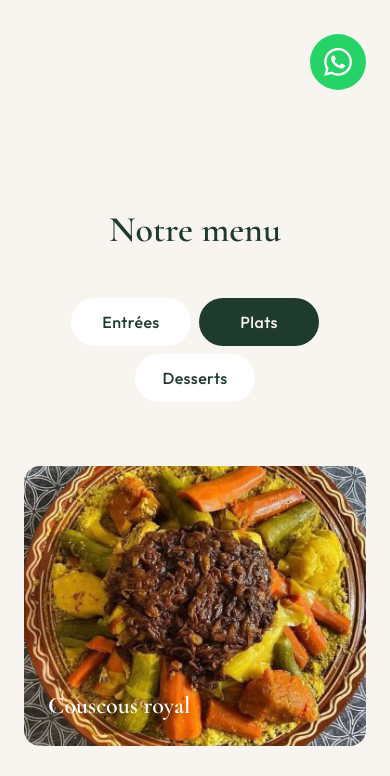
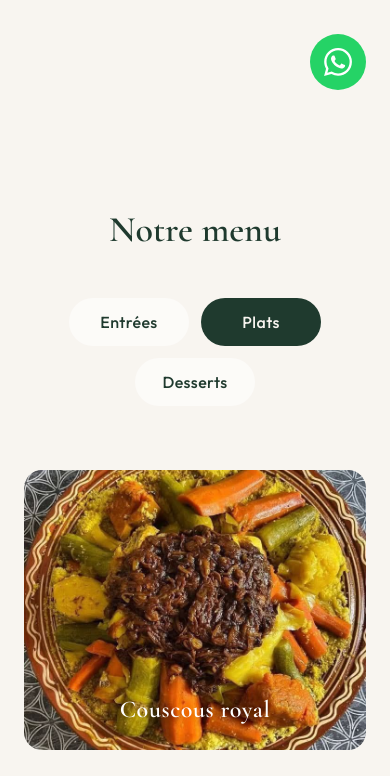
Before and after one commit to traiteurmds/maison-des-saveurs-site, a Next.js app: page / in a window 390 px wide. Shown: the part 730-1506 px from the top of the page. Built offline with nearby package versions, Linux system fonts and the light colour scheme.

Commit message:
ajout page accueil

```diff
--- a/app/components/Menu3DExperience.tsx
+++ b/app/components/Menu3DExperience.tsx
@@ -122,14 +122,22 @@ export default function Menu3DExperience() {
   }, [openDish]);
 
   return (
-    <section id="menu" className="border-t border-deep-green/10 bg-beige py-24" aria-labelledby="menu-heading">
+    <section
+      id="menu"
+      className="relative overflow-hidden border-t border-deep-green/10 bg-beige py-24"
+      aria-labelledby="menu-heading"
+    >
+      <div
+        aria-hidden
+        className="pointer-events-none absolute inset-0 bg-gradient-to-b from-white/30 via-transparent to-beige-dark/10"
+      />
       <div className="mx-auto max-w-7xl px-6">
         <h2 id="menu-heading" className="text-center font-serif text-4xl font-semibold text-deep-green md:text-5xl">
           Notre menu
         </h2>
 
         <motion.div
-          className="mt-12 flex flex-wrap justify-center gap-2"
+          className="mt-12 flex flex-wrap justify-center gap-3"
           initial={{ opacity: 0, y: 12 }}
           whileInView={{ opacity: 1, y: 0 }}
           viewport={{ once: true }}
@@ -140,10 +148,10 @@ export default function Menu3DExperience() {
               key={cat.id}
               type="button"
               onClick={() => setActiveCategory(cat.id)}
-              className={`min-h-[48px] min-w-[120px] rounded-full px-6 py-3 font-medium tracking-wide transition-all duration-300 ease-out md:min-w-[140px] ${
+              className={`min-h-[48px] min-w-[120px] rounded-full px-6 py-3 font-medium tracking-wide transition-all duration-300 ease-out md:min-w-[140px] focus-visible:outline-none focus-visible:ring-2 focus-visible:ring-deep-green/30 ${
                 activeCategory === cat.id
-                  ? "bg-deep-green text-beige shadow-lg"
-                  : "bg-white text-deep-green shadow-md hover:-translate-y-0.5 hover:shadow-lg"
+                  ? "border border-beige/10 bg-deep-green text-beige shadow-lg shadow-deep-green/20 hover:-translate-y-0.5 hover:shadow-xl"
+                  : "border border-deep-green/15 bg-white/55 text-deep-green shadow-md hover:-translate-y-0.5 hover:bg-white/80 hover:shadow-lg"
               }`}
             >
               {cat.label}
@@ -172,7 +180,7 @@ export default function Menu3DExperience() {
                 tabIndex={0}
                 onClick={() => setOpenDish(dish)}
                 onKeyDown={(e) => e.key === "Enter" && setOpenDish(dish)}
-                className="group relative h-full w-full cursor-pointer overflow-hidden rounded-[16px] shadow-lg transition-[box-shadow,transform] duration-[350ms] ease hover:shadow-[0_20px_40px_rgba(0,0,0,0.15)]"
+                  className="group relative h-full w-full cursor-pointer overflow-hidden rounded-[18px] border border-deep-green/10 bg-white/40 shadow-lg transition-[box-shadow,transform] duration-[350ms] ease hover:shadow-[0_26px_70px_rgba(15,31,24,0.22)]"
               >
                 <Image
                   src={dish.image}
@@ -181,13 +189,14 @@ export default function Menu3DExperience() {
                   loading="lazy"
                   sizes="(max-width: 640px) 100vw, (max-width: 1024px) 50vw, 400px"
                   quality={80}
-                  className="h-full w-full object-cover transition-transform duration-[350ms] ease group-hover:scale-[1.05]"
+                    className="h-full w-full object-cover transition-transform duration-[350ms] ease group-hover:scale-[1.06]"
                 />
-                <div className="absolute inset-0 bg-gradient-to-t from-black/70 to-transparent" aria-hidden />
+                  <div className="absolute inset-0 bg-gradient-to-t from-black/75 to-transparent" aria-hidden />
                 <div
-                  className="absolute inset-0 opacity-0 transition-opacity duration-300 group-hover:opacity-100"
+                    className="absolute inset-0 opacity-0 transition-opacity duration-300 group-hover:opacity-100"
                   style={{
-                    background: "linear-gradient(135deg, transparent 40%, rgba(212,175,55,0.08) 50%, transparent 60%)",
+                      background:
+                        "linear-gradient(135deg, transparent 40%, rgba(212,175,55,0.10) 50%, transparent 60%)",
                   }}
                   aria-hidden
                 />
@@ -195,7 +204,7 @@ export default function Menu3DExperience() {
                   className="absolute inset-0 translate-x-[-100%] bg-gradient-to-r from-transparent via-white/10 to-transparent transition-transform duration-500 ease-out group-hover:translate-x-[100%]"
                   aria-hidden
                 />
-                <span className="absolute bottom-6 left-6 right-6 font-serif text-2xl font-semibold text-white drop-shadow-md md:text-3xl">
+                  <span className="absolute bottom-6 left-6 right-6 text-center font-serif text-2xl font-semibold tracking-wide text-white drop-shadow-md md:text-3xl">
                   {dish.title}
                 </span>
               </div>
@@ -223,7 +232,7 @@ export default function Menu3DExperience() {
               animate={{ opacity: 1, scale: 1 }}
               exit={{ opacity: 0, scale: 0.95 }}
               transition={{ duration: 0.35, ease: [0.22, 1, 0.36, 1] }}
-              className="relative flex max-h-[calc(100vh-2rem)] w-full max-w-[900px] flex-col overflow-hidden rounded-[20px] bg-white shadow-2xl"
+              className="relative flex max-h-[calc(100vh-2rem)] w-full max-w-[900px] flex-col overflow-hidden rounded-[22px] border border-deep-green/10 bg-white/90 shadow-2xl backdrop-blur"
               role="dialog"
               aria-modal="true"
               aria-labelledby="menu-3d-modal-title"
@@ -232,7 +241,7 @@ export default function Menu3DExperience() {
               <button
                 type="button"
                 onClick={() => setOpenDish(null)}
-                className="absolute right-4 top-4 z-20 flex h-12 w-12 items-center justify-center rounded-full bg-black/60 text-2xl text-white transition-colors hover:bg-black"
+                className="absolute right-4 top-4 z-20 flex h-12 w-12 items-center justify-center rounded-full border border-white/20 bg-deep-green/70 text-2xl text-white transition-colors hover:bg-deep-green/90"
                 aria-label="Fermer le détail du plat"
               >
                 ×
```
